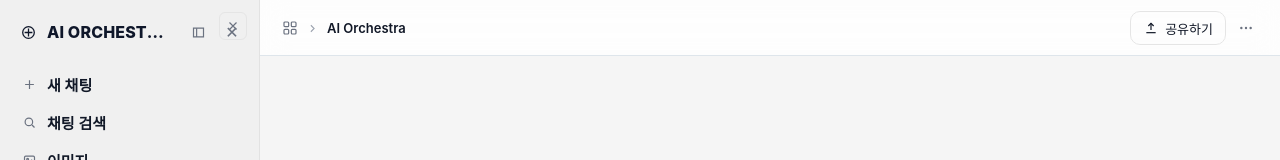
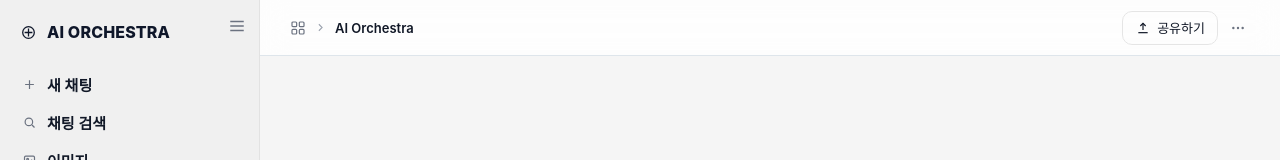
Before and after one commit to zatino75/convusx, a React (Vite) app in the folder frontend/: page / in a window 1280 px wide. Shown: the top 160 px of the page. Built offline with nearby package versions, Linux system fonts and the light colour scheme.

Commit message:
fix: sidebar hamburger toggle, grid collapse, remove X buttons

```diff
--- a/frontend/src/components/layout/AppShell.tsx
+++ b/frontend/src/components/layout/AppShell.tsx
@@ -8,6 +8,34 @@ type Props = {
   showPanel?: boolean;
   onTogglePanel?: () => void;
 };
+
+function HamburgerButton({ onClick, title }: { onClick: () => void; title: string }) {
+  return (
+    <button
+      type="button"
+      onClick={onClick}
+      title={title}
+      style={{
+        flexShrink: 0,
+        width: 32,
+        height: 32,
+        border: "none",
+        borderRadius: 6,
+        background: "transparent",
+        cursor: "pointer",
+        display: "flex",
+        alignItems: "center",
+        justifyContent: "center",
+        color: "var(--text-sub)",
+        padding: 0
+      }}
+    >
+      <svg viewBox="0 0 24 24" width="18" height="18" fill="none" stroke="currentColor" strokeWidth="2">
+        <path d="M3 6h18M3 12h18M3 18h18" />
+      </svg>
+    </button>
+  );
+}
 
 export default function AppShell({ sidebar, topbar, main, artifact, showPanel = true, onTogglePanel }: Props) {
   const [panelWidth, setPanelWidth] = useState(380);
@@ -39,74 +67,22 @@ export default function AppShell({ sidebar, topbar, main, artifact, showPanel =
 
   return (
     <div className={"app-shell" + (hasPanel ? " app-shell--with-artifact" : "")}>
-      {/* 사이드바 닫혔을 때 열기 버튼 */}
-      {!sidebarOpen && (
-        <button
-          type="button"
-          onClick={() => setSidebarOpen(true)}
-          title="사이드바 열기"
-          style={{
-            position: "fixed",
-            left: 0,
-            top: "50%",
-            transform: "translateY(-50%)",
-            zIndex: 100,
-            width: 20,
-            height: 48,
-            border: "1px solid var(--border)",
-            borderLeft: "none",
-            borderRadius: "0 6px 6px 0",
-            background: "var(--bg-surface, #fff)",
-            cursor: "pointer",
-            display: "flex",
-            alignItems: "center",
-            justifyContent: "center",
-            color: "var(--text-sub)",
-            padding: 0
-          }}
-        >
-          <svg viewBox="0 0 24 24" width="12" height="12" fill="none" stroke="currentColor" strokeWidth="2">
-            <path d="m9 6 6 6-6 6" />
-          </svg>
-        </button>
-      )}
-      <aside
-        className={"app-shell__sidebar" + (sidebarOpen ? "" : " is-collapsed")}
-        style={{ position: "relative" }}
-      >
-        {/* 사이드바 닫기 버튼 */}
-        <button
-          type="button"
-          onClick={() => setSidebarOpen(false)}
-          title="사이드바 닫기"
-          style={{
-            position: "absolute",
-            top: 12,
-            right: 12,
-            zIndex: 10,
-            width: 28,
-            height: 28,
-            border: "1px solid var(--border)",
-            borderRadius: "6px",
-            background: "transparent",
-            cursor: "pointer",
-            display: "flex",
-            alignItems: "center",
-            justifyContent: "center",
-            color: "var(--text-sub)",
-            padding: 0,
-            fontSize: 14
-          }}
-        >
-          <svg viewBox="0 0 24 24" width="14" height="14" fill="none" stroke="currentColor" strokeWidth="2">
-            <path d="M18 6 6 18M6 6l12 12" />
-          </svg>
-        </button>
+      <aside className={"app-shell__sidebar" + (sidebarOpen ? "" : " is-collapsed")} style={{ position: "relative" }}>
+        {/* 사이드바 우측 상단 토글 버튼 */}
+        <div style={{ position: "absolute", top: 10, right: 6, zIndex: 10 }}>
+          <HamburgerButton onClick={() => setSidebarOpen(false)} title="사이드바 닫기" />
+        </div>
         {sidebar}
       </aside>
 
       <main className="app-shell__main">
-        <div className="app-shell__topbar">{topbar}</div>
+        <div className="app-shell__topbar">
+          {/* 사이드바가 닫혔을 때만 topbar에 토글 버튼 표시 */}
+          {!sidebarOpen && (
+            <HamburgerButton onClick={() => setSidebarOpen(true)} title="사이드바 열기" />
+          )}
+          {topbar}
+        </div>
         <div className="app-shell__body">
           <section className="app-shell__content">{main}</section>
 
--- a/frontend/src/components/layout/Sidebar.tsx
+++ b/frontend/src/components/layout/Sidebar.tsx
@@ -23,7 +23,6 @@ type Props = {
   onMoveThread: (threadId: string, nextProjectId: string) => void;
   onToggleProjectMemory: (projectId: string) => void;
   onToggleThreadPinned?: (threadId: string) => void;
-  onCollapse?: () => void;
 };
 
 function stripMarkdown(text: string): string {
@@ -80,15 +79,6 @@ function FolderIcon() {
   return (
     <svg viewBox="0 0 24 24" width="15" height="15" fill="none" stroke="currentColor" strokeWidth="1.9">
       <path d="M3 7a2 2 0 0 1 2-2h4l2 2h8a2 2 0 0 1 2 2v8a2 2 0 0 1-2 2H5a2 2 0 0 1-2-2z" />
-    </svg>
-  );
-}
-
-function SidebarIcon() {
-  return (
-    <svg viewBox="0 0 24 24" width="15" height="15" fill="none" stroke="currentColor" strokeWidth="1.9">
-      <path d="M4 5h16v14H4z" />
-      <path d="M9 5v14" />
     </svg>
   );
 }
@@ -714,11 +704,9 @@ export default function Sidebar({
   onRenameThread,
   onDeleteThread,
   onMoveThread,
-  onToggleThreadPinned,
-  onCollapse
+  onToggleThreadPinned
 }: Props) {
   const [openProjectIds, setOpenProjectIds] = useState<string[]>([]);
-  const [isCompact, setIsCompact] = useState<boolean>(false);
   const [openMenuId, setOpenMenuId] = useState<string | null>(null);
 
   useEffect(() => {
@@ -765,7 +753,7 @@ export default function Sidebar({
   }
 
   return (
-    <div className={"sidebar" + (isCompact ? " is-compact" : "")}>
+    <div className="sidebar">
       <div
         className="sidebar__inner"
         style={{
@@ -791,27 +779,6 @@ export default function Sidebar({
               <span className="sidebar-logo__text">AI ORCHESTRA</span>
             </button>
 
-            <div className="sidebar__toolbar">
-              <button
-                type="button"
-                className="sidebar-toolbar-btn"
-                onClick={() => setIsCompact((current) => !current)}
-                title="사이드바 폭 전환"
-              >
-                <SidebarIcon />
-              </button>
-              {onCollapse && (
-                <button
-                  type="button"
-                  className="sidebar-toolbar-btn"
-                  onClick={onCollapse}
-                  title="사이드바 닫기"
-                  style={{ fontSize: 16, fontWeight: 400, lineHeight: 1 }}
-                >
-                  ✕
-                </button>
-              )}
-            </div>
           </div>
 
           <div className="sidebar__menu">
--- a/frontend/src/styles.css
+++ b/frontend/src/styles.css
@@ -131,6 +131,11 @@ pre::-webkit-scrollbar-track {
   height: 100%;
   overflow: hidden;
   background: var(--bg-app);
+  transition: grid-template-columns 0.2s ease;
+}
+
+.app-shell:has(.app-shell__sidebar.is-collapsed) {
+  grid-template-columns: 0 minmax(0, 1fr);
 }
 
 .app-shell__sidebar {
@@ -163,6 +168,9 @@ pre::-webkit-scrollbar-track {
 .app-shell__topbar {
   min-width: 0;
   min-height: 0;
+  display: flex;
+  align-items: center;
+  padding: 0 8px;
   border-bottom: 1px solid rgba(220, 227, 234, 0.92);
   background: rgba(255, 255, 255, 0.82);
   backdrop-filter: blur(14px);
```
